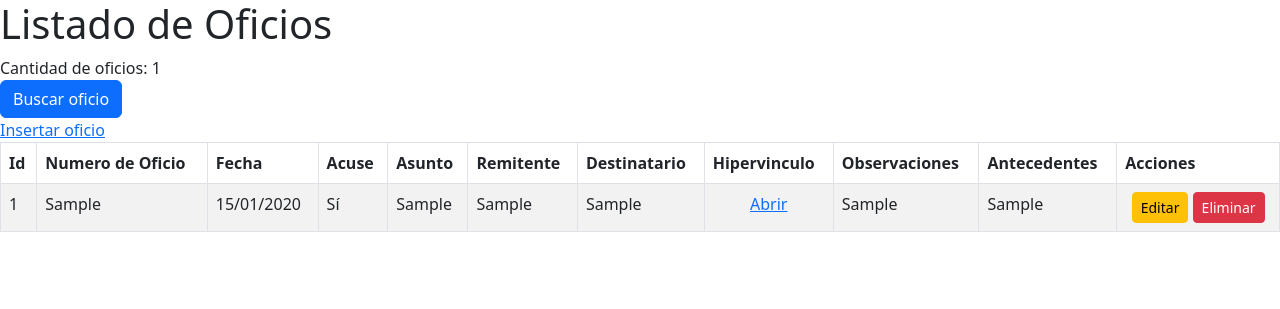
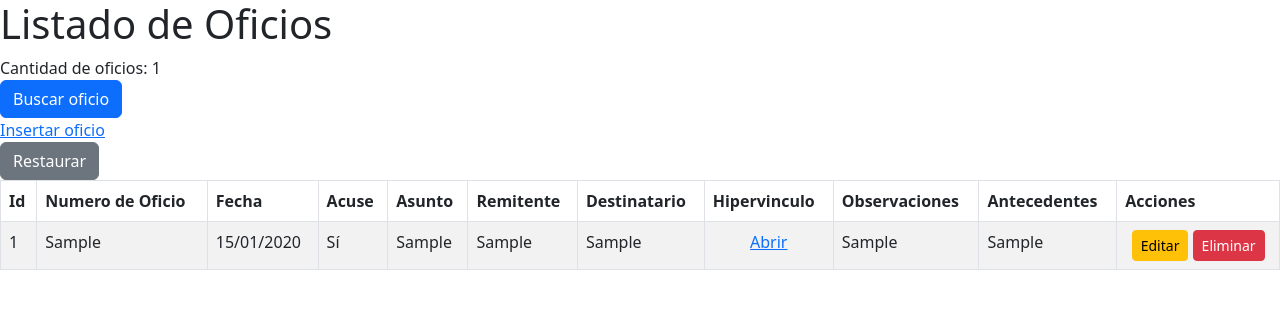
Before and after one commit to Guizarob/oficios-flask, a Flask app: page / in a window 1280 px wide. Shown: the top 309 px of the page. Run offline with Flask 3, Linux system fonts and the light colour scheme; tables that the repository leaves empty hold one stand-in row (values such as "Sample post").

Commit message:
Agregue el botton restaurar

```diff
--- a/templates/index.html
+++ b/templates/index.html
@@ -61,6 +61,10 @@
         <a href="{{ url_for('insertar_oficio')}}"> Insertar oficio</a>
     </div>
 
+    <a href="{{ url_for('inicio') }}" class="btn btn-secondary">
+        Restaurar
+    </a>
+
     <div>
         <table  class="table table-striped table-bordered">
             <thead>
```
